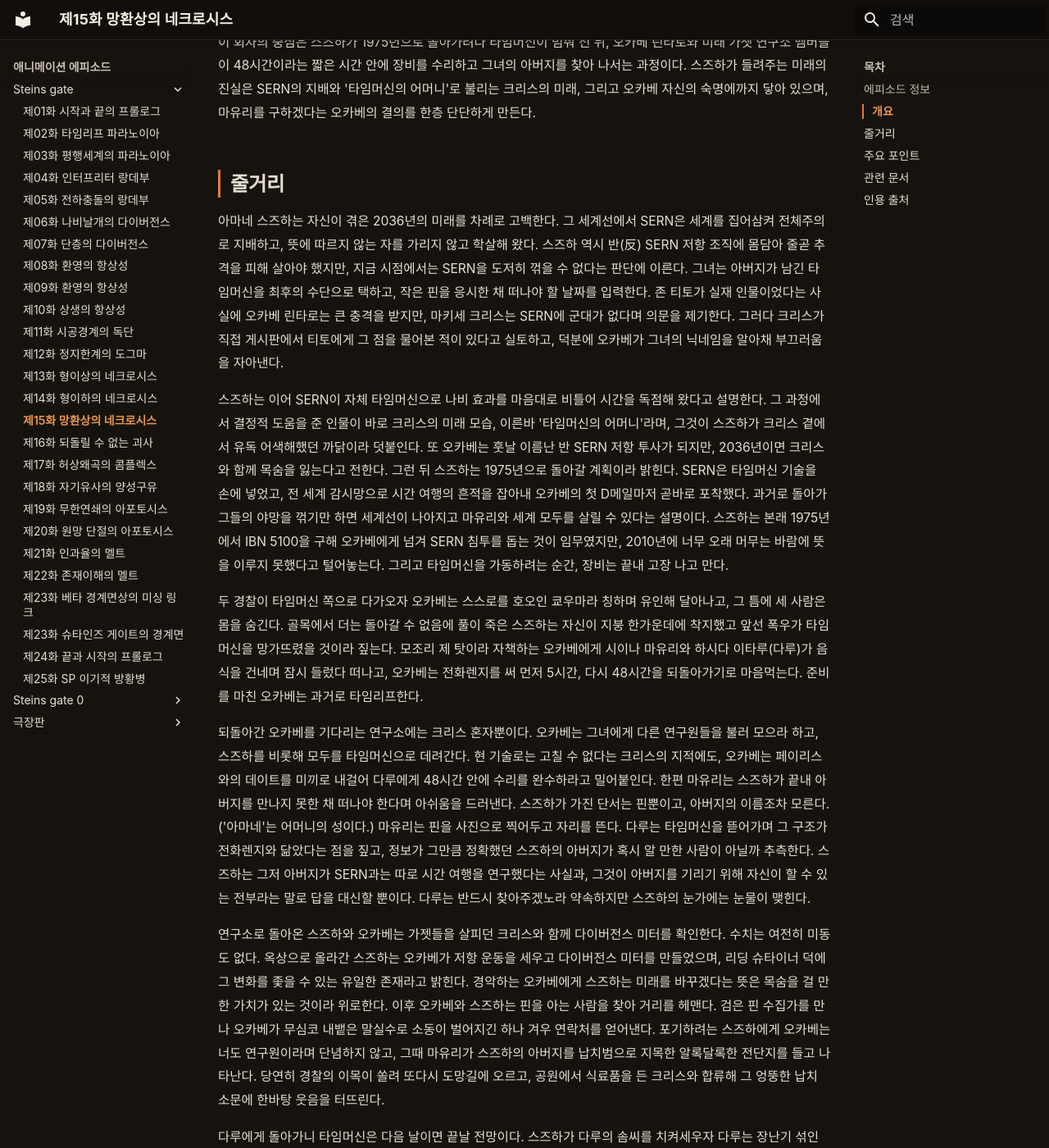
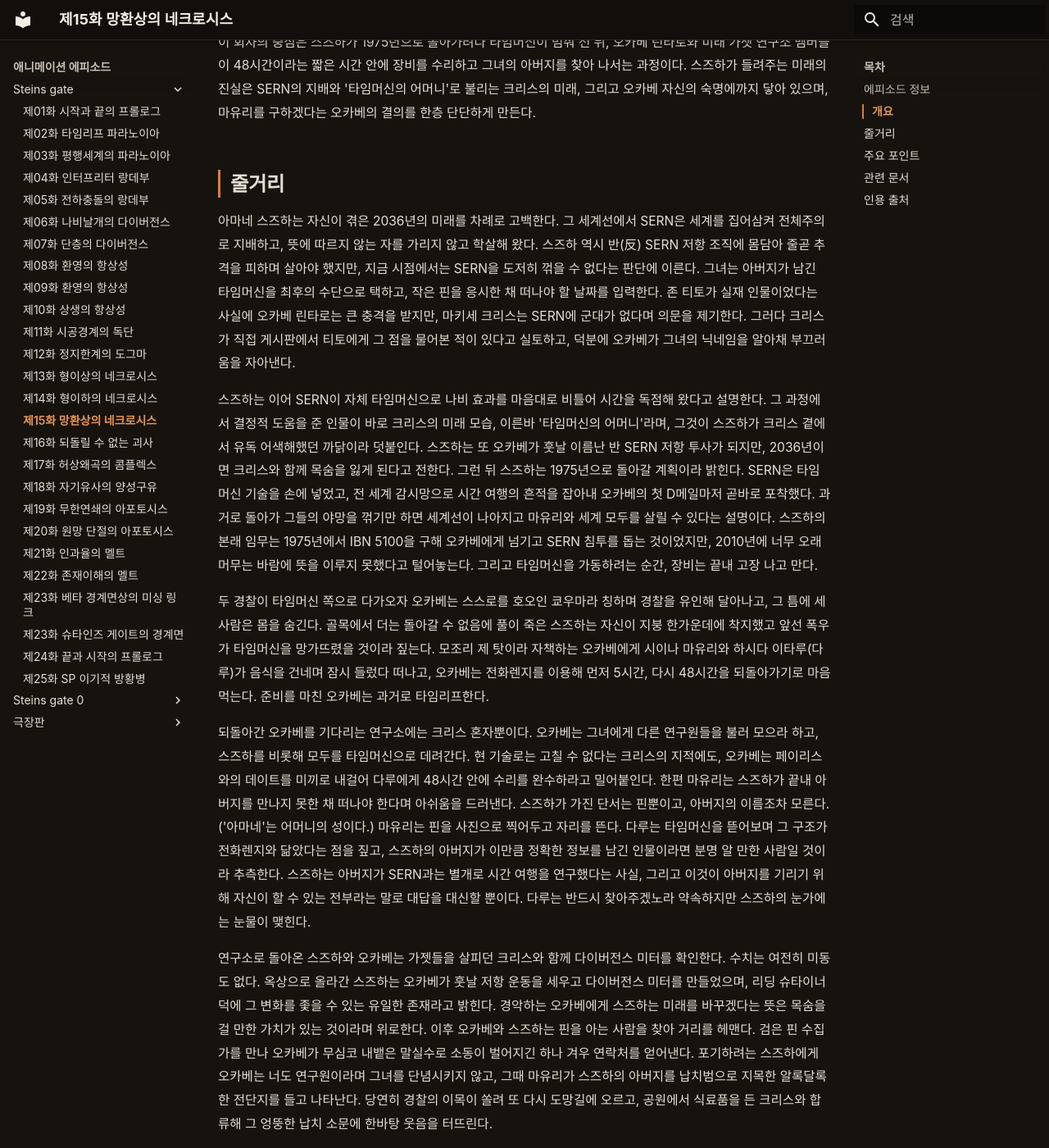
Before and after one commit to sgwiki/sgwiki.github.io, an MkDocs documentation site: the page built from wiki/애니메이션-에피소드/steins-gate/제15화-망환상의-네크로시스.md, in a window 1280 px wide and 1400 px high, scrolled down 1284 px. Shown: the whole window at 82% size. Built offline with MkDocs 1.6.1 and Material for MkDocs 9.7.7, drawn with Linux system fonts in a browser that asks for light colours; some web fonts are replaced; some of the changed text lies outside the part shown.

Commit message:
chore(wiki): 제15화 정비 — 번역투·수동태·대명사 모호성 교정·문장 호응·띄어쓰기·'시간 여행' 통일
Co-Authored-By: Claude Opus 4.6 <noreply@anthropic.com>

```diff
--- a/wiki/애니메이션-에피소드/steins-gate/제15화-망환상의-네크로시스.md
+++ b/wiki/애니메이션-에피소드/steins-gate/제15화-망환상의-네크로시스.md
@@ -34,17 +34,17 @@ description: "*Steins;Gate* 본편 제15화. 아마네 스즈하가 2036년 SERN
 
 ## 줄거리
 
-아마네 스즈하는 자신이 겪은 2036년의 미래를 차례로 고백한다. 그 세계선에서 SERN은 세계를 집어삼켜 전체주의로 지배하고, 뜻에 따르지 않는 자를 가리지 않고 학살해 왔다. 스즈하 역시 반(反) SERN 저항 조직에 몸담아 줄곧 추격을 피해 살아야 했지만, 지금 시점에서는 SERN을 도저히 꺾을 수 없다는 판단에 이른다. 그녀는 아버지가 남긴 타임머신을 최후의 수단으로 택하고, 작은 핀을 응시한 채 떠나야 할 날짜를 입력한다. 존 티토가 실재 인물이었다는 사실에 오카베 린타로는 큰 충격을 받지만, 마키세 크리스는 SERN에 군대가 없다며 의문을 제기한다. 그러다 크리스가 직접 게시판에서 티토에게 그 점을 물어본 적이 있다고 실토하고, 덕분에 오카베가 그녀의 닉네임을 알아채 부끄러움을 자아낸다.
+아마네 스즈하는 자신이 겪은 2036년의 미래를 차례로 고백한다. 그 세계선에서 SERN은 세계를 집어삼켜 전체주의로 지배하고, 뜻에 따르지 않는 자를 가리지 않고 학살해 왔다. 스즈하 역시 반(反) SERN 저항 조직에 몸담아 줄곧 추격을 피하며 살아야 했지만, 지금 시점에서는 SERN을 도저히 꺾을 수 없다는 판단에 이른다. 그녀는 아버지가 남긴 타임머신을 최후의 수단으로 택하고, 작은 핀을 응시한 채 떠나야 할 날짜를 입력한다. 존 티토가 실재 인물이었다는 사실에 오카베 린타로는 큰 충격을 받지만, 마키세 크리스는 SERN에 군대가 없다며 의문을 제기한다. 그러다 크리스가 직접 게시판에서 티토에게 그 점을 물어본 적이 있다고 실토하고, 덕분에 오카베가 그녀의 닉네임을 알아채 부끄러움을 자아낸다.
 
-스즈하는 이어 SERN이 자체 타임머신으로 나비 효과를 마음대로 비틀어 시간을 독점해 왔다고 설명한다. 그 과정에서 결정적 도움을 준 인물이 바로 크리스의 미래 모습, 이른바 '타임머신의 어머니'라며, 그것이 스즈하가 크리스 곁에서 유독 어색해했던 까닭이라 덧붙인다. 또 오카베는 훗날 이름난 반 SERN 저항 투사가 되지만, 2036년이면 크리스와 함께 목숨을 잃는다고 전한다. 그런 뒤 스즈하는 1975년으로 돌아갈 계획이라 밝힌다. SERN은 타임머신 기술을 손에 넣었고, 전 세계 감시망으로 시간 여행의 흔적을 잡아내 오카베의 첫 D메일마저 곧바로 포착했다. 과거로 돌아가 그들의 야망을 꺾기만 하면 세계선이 나아지고 마유리와 세계 모두를 살릴 수 있다는 설명이다. 스즈하는 본래 1975년에서 IBN 5100을 구해 오카베에게 넘겨 SERN 침투를 돕는 것이 임무였지만, 2010년에 너무 오래 머무는 바람에 뜻을 이루지 못했다고 털어놓는다. 그리고 타임머신을 가동하려는 순간, 장비는 끝내 고장 나고 만다.
+스즈하는 이어 SERN이 자체 타임머신으로 나비 효과를 마음대로 비틀어 시간을 독점해 왔다고 설명한다. 그 과정에서 결정적 도움을 준 인물이 바로 크리스의 미래 모습, 이른바 '타임머신의 어머니'라며, 그것이 스즈하가 크리스 곁에서 유독 어색해했던 까닭이라 덧붙인다. 스즈하는 또 오카베가 훗날 이름난 반 SERN 저항 투사가 되지만, 2036년이면 크리스와 함께 목숨을 잃게 된다고 전한다. 그런 뒤 스즈하는 1975년으로 돌아갈 계획이라 밝힌다. SERN은 타임머신 기술을 손에 넣었고, 전 세계 감시망으로 시간 여행의 흔적을 잡아내 오카베의 첫 D메일마저 곧바로 포착했다. 과거로 돌아가 그들의 야망을 꺾기만 하면 세계선이 나아지고 마유리와 세계 모두를 살릴 수 있다는 설명이다. 스즈하의 본래 임무는 1975년에서 IBN 5100을 구해 오카베에게 넘기고 SERN 침투를 돕는 것이었지만, 2010년에 너무 오래 머무는 바람에 뜻을 이루지 못했다고 털어놓는다. 그리고 타임머신을 가동하려는 순간, 장비는 끝내 고장 나고 만다.
 
-두 경찰이 타임머신 쪽으로 다가오자 오카베는 스스로를 호오인 쿄우마라 칭하며 유인해 달아나고, 그 틈에 세 사람은 몸을 숨긴다. 골목에서 더는 돌아갈 수 없음에 풀이 죽은 스즈하는 자신이 지붕 한가운데에 착지했고 앞선 폭우가 타임머신을 망가뜨렸을 것이라 짚는다. 모조리 제 탓이라 자책하는 오카베에게 시이나 마유리와 하시다 이타루(다루)가 음식을 건네며 잠시 들렀다 떠나고, 오카베는 전화렌지를 써 먼저 5시간, 다시 48시간을 되돌아가기로 마음먹는다. 준비를 마친 오카베는 과거로 타임리프한다.
+두 경찰이 타임머신 쪽으로 다가오자 오카베는 스스로를 호오인 쿄우마라 칭하며 경찰을 유인해 달아나고, 그 틈에 세 사람은 몸을 숨긴다. 골목에서 더는 돌아갈 수 없음에 풀이 죽은 스즈하는 자신이 지붕 한가운데에 착지했고 앞선 폭우가 타임머신을 망가뜨렸을 것이라 짚는다. 모조리 제 탓이라 자책하는 오카베에게 시이나 마유리와 하시다 이타루(다루)가 음식을 건네며 잠시 들렀다 떠나고, 오카베는 전화렌지를 이용해 먼저 5시간, 다시 48시간을 되돌아가기로 마음먹는다. 준비를 마친 오카베는 과거로 타임리프한다.
 
-되돌아간 오카베를 기다리는 연구소에는 크리스 혼자뿐이다. 오카베는 그녀에게 다른 연구원들을 불러 모으라 하고, 스즈하를 비롯해 모두를 타임머신으로 데려간다. 현 기술로는 고칠 수 없다는 크리스의 지적에도, 오카베는 페이리스와의 데이트를 미끼로 내걸어 다루에게 48시간 안에 수리를 완수하라고 밀어붙인다. 한편 마유리는 스즈하가 끝내 아버지를 만나지 못한 채 떠나야 한다며 아쉬움을 드러낸다. 스즈하가 가진 단서는 핀뿐이고, 아버지의 이름조차 모른다. ('아마네'는 어머니의 성이다.) 마유리는 핀을 사진으로 찍어두고 자리를 뜬다. 다루는 타임머신을 뜯어가며 그 구조가 전화렌지와 닮았다는 점을 짚고, 정보가 그만큼 정확했던 스즈하의 아버지가 혹시 알 만한 사람이 아닐까 추측한다. 스즈하는 그저 아버지가 SERN과는 따로 시간 여행을 연구했다는 사실과, 그것이 아버지를 기리기 위해 자신이 할 수 있는 전부라는 말로 답을 대신할 뿐이다. 다루는 반드시 찾아주겠노라 약속하지만 스즈하의 눈가에는 눈물이 맺힌다.
+되돌아간 오카베를 기다리는 연구소에는 크리스 혼자뿐이다. 오카베는 그녀에게 다른 연구원들을 불러 모으라 하고, 스즈하를 비롯해 모두를 타임머신으로 데려간다. 현 기술로는 고칠 수 없다는 크리스의 지적에도, 오카베는 페이리스와의 데이트를 미끼로 내걸어 다루에게 48시간 안에 수리를 완수하라고 밀어붙인다. 한편 마유리는 스즈하가 끝내 아버지를 만나지 못한 채 떠나야 한다며 아쉬움을 드러낸다. 스즈하가 가진 단서는 핀뿐이고, 아버지의 이름조차 모른다. ('아마네'는 어머니의 성이다.) 마유리는 핀을 사진으로 찍어두고 자리를 뜬다. 다루는 타임머신을 뜯어보며 그 구조가 전화렌지와 닮았다는 점을 짚고, 스즈하의 아버지가 이만큼 정확한 정보를 남긴 인물이라면 분명 알 만한 사람일 것이라 추측한다. 스즈하는 아버지가 SERN과는 별개로 시간 여행을 연구했다는 사실, 그리고 이것이 아버지를 기리기 위해 자신이 할 수 있는 전부라는 말로 대답을 대신할 뿐이다. 다루는 반드시 찾아주겠노라 약속하지만 스즈하의 눈가에는 눈물이 맺힌다.
 
-연구소로 돌아온 스즈하와 오카베는 가젯들을 살피던 크리스와 함께 다이버전스 미터를 확인한다. 수치는 여전히 미동도 없다. 옥상으로 올라간 스즈하는 오카베가 저항 운동을 세우고 다이버전스 미터를 만들었으며, 리딩 슈타이너 덕에 그 변화를 좇을 수 있는 유일한 존재라고 밝힌다. 경악하는 오카베에게 스즈하는 미래를 바꾸겠다는 뜻은 목숨을 걸 만한 가치가 있는 것이라 위로한다. 이후 오카베와 스즈하는 핀을 아는 사람을 찾아 거리를 헤맨다. 검은 핀 수집가를 만나 오카베가 무심코 내뱉은 말실수로 소동이 벌어지긴 하나 겨우 연락처를 얻어낸다. 포기하려는 스즈하에게 오카베는 너도 연구원이라며 단념하지 않고, 그때 마유리가 스즈하의 아버지를 납치범으로 지목한 알록달록한 전단지를 들고 나타난다. 당연히 경찰의 이목이 쏠려 또다시 도망길에 오르고, 공원에서 식료품을 든 크리스와 합류해 그 엉뚱한 납치 소문에 한바탕 웃음을 터뜨린다.
+연구소로 돌아온 스즈하와 오카베는 가젯들을 살피던 크리스와 함께 다이버전스 미터를 확인한다. 수치는 여전히 미동도 없다. 옥상으로 올라간 스즈하는 오카베가 훗날 저항 운동을 세우고 다이버전스 미터를 만들었으며, 리딩 슈타이너 덕에 그 변화를 좇을 수 있는 유일한 존재라고 밝힌다. 경악하는 오카베에게 스즈하는 미래를 바꾸겠다는 뜻은 목숨을 걸 만한 가치가 있는 것이라며 위로한다. 이후 오카베와 스즈하는 핀을 아는 사람을 찾아 거리를 헤맨다. 검은 핀 수집가를 만나 오카베가 무심코 내뱉은 말실수로 소동이 벌어지긴 하나 겨우 연락처를 얻어낸다. 포기하려는 스즈하에게 오카베는 너도 연구원이라며 그녀를 단념시키지 않고, 그때 마유리가 스즈하의 아버지를 납치범으로 지목한 알록달록한 전단지를 들고 나타난다. 당연히 경찰의 이목이 쏠려 또 다시 도망길에 오르고, 공원에서 식료품을 든 크리스와 합류해 그 엉뚱한 납치 소문에 한바탕 웃음을 터뜨린다.
 
-다루에게 돌아가니 타임머신은 다음 날이면 끝날 전망이다. 스즈하가 다루의 솜씨를 치켜세우자 다루는 장난기 섞인 농을 던지고, 마유리는 둘의 호흡이 잘 맞는다고 짚으며 자신도 스즈하의 백업으로 함께 가고 싶다는 바람을 드러낸다. 옥상에서 초밥을 나누는 자리, 스즈하는 오카베를 따로 불러 모두에게 감사를 전한다. 덕분에 그 어느 때보다 즐거웠고 이곳에 올 수 있어 다행이라는 말과 함께, 오카베에게 미래를 지켜 달라 부탁하고, 오카베는 그리 하겠다고 맹세한다. 그 순간 노점상으로부터 핀을 찾던 이를 만났다는 연락이 닿는다. 그가 스즈하의 아버지일 거라 확신한 오카베는 곧장 발걸음을 옮기고, 스즈하는 그 뒷모습을 지켜본다.
+다루가 있는 곳으로 돌아가니 타임머신은 다음 날이면 끝날 전망이다. 스즈하가 다루의 솜씨를 치켜세우자 다루는 장난기 섞인 농을 던지고, 마유리는 둘의 호흡이 잘 맞는다고 짚으며 자신도 스즈하의 백업으로 함께 가고 싶다는 바람을 드러낸다. 옥상에서 초밥을 나누는 자리, 스즈하는 오카베를 따로 불러 모두에게 감사를 전한다. 덕분에 그 어느 때보다 즐거웠고 이곳에 올 수 있어 다행이라는 말과 함께, 오카베에게 미래를 지켜 달라 부탁하고, 오카베는 그리 하겠다고 맹세한다. 그 순간 노점상으로부터 핀을 찾던 이를 만났다는 연락이 닿는다. 그가 스즈하의 아버지일 거라 확신한 오카베는 곧장 발걸음을 옮기고, 스즈하는 그 뒷모습을 지켜본다.
 
 ## 주요 포인트
 
@@ -52,7 +52,7 @@ description: "*Steins;Gate* 본편 제15화. 아마네 스즈하가 2036년 SERN
 - **타임머신의 고장과 타임리프**: 출발 직전 타임머신이 멈춰 서자 오카베는 전화렌지로 시간을 되돌려 다루에게 48시간의 수리 시간을 벌어주는 구조를 마련한다. 이는 뒤이어 펼쳐질 마유리 구출 시도의 기술적 기반이 된다.
 - **'타임머신의 어머니'**: 크리스의 미래가 SERN의 시간 독점을 도왔다는 고백은 스즈하가 크리스 곁에서 유독 어색했던 이유를 풀어주는 중요한 복선이다.
 - **IBN 5100과 1975년 임무**: 스즈하의 본래 임무가 1975년에서 IBN 5100을 가져오는 것이라는 사실은 시리즈 전반의 인과를 잇는 핵심 정보다.
-- **다이버전스 미터와 리딩 슈타이너**: 오카베가 훗날 저항 운동을 세우고 다이버전스 미터를 만들었으며, 리딩 슈타이너로 세계선의 변화를 추적하는 유일한 존재라는 사실이 밝혀지며 그의 역할이 자리 잡는다.
+- **다이버전스 미터와 리딩 슈타이너**: 오카베가 훗날 저항 운동을 세우고 다이버전스 미터를 만들었으며, 리딩 슈타이너로 세계선의 변화를 추적하는 유일한 존재라는 사실이 밝혀지며 그의 역할이 자리를 잡는다.
 - **사라진 아버지의 흔적**: 이름조차 모르는 아버지에 대한 단서가 핀 하나로 압축되며, 다루와 맺는 짧고 따뜻한 호흡과 어우러져 스즈하가 남기고 가야 할 감정의 무게를 더한다.
 - **미래를 지키겠다는 약속**: 옥상에서 스즈하가 청하고 오카베가 맹세하는 약속은 이후 그가 짊어질 부담의 무게를 예고한다.
 
```
